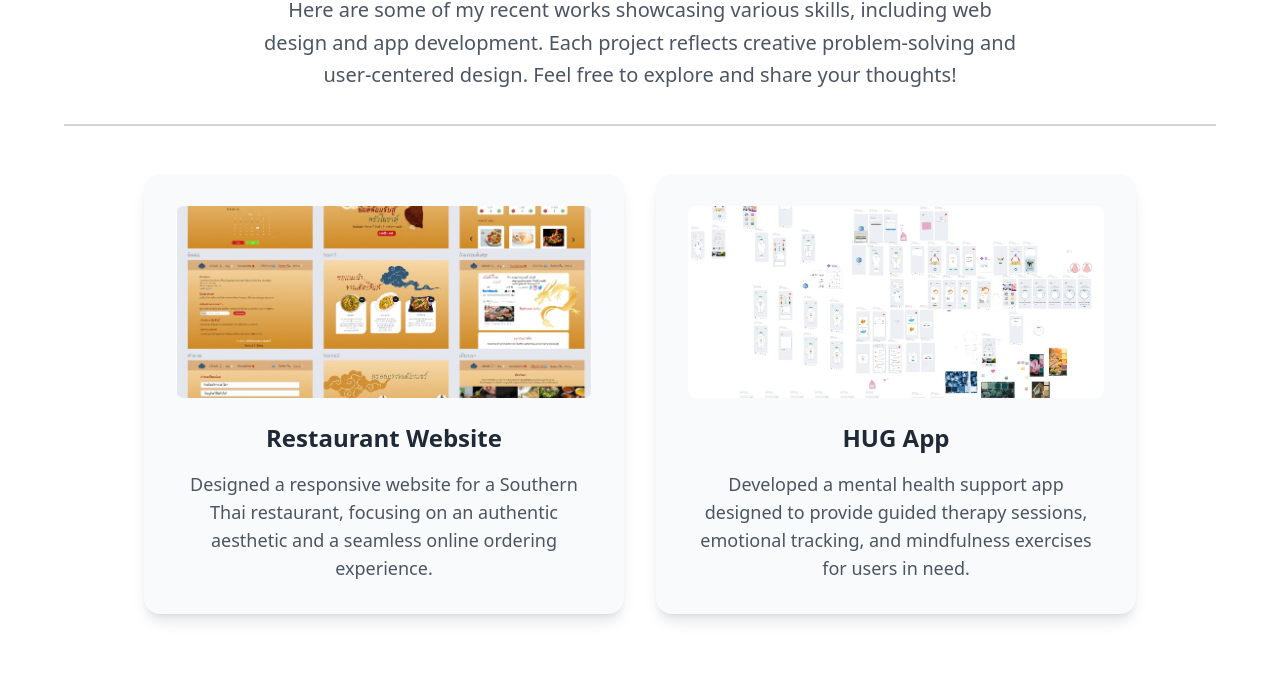
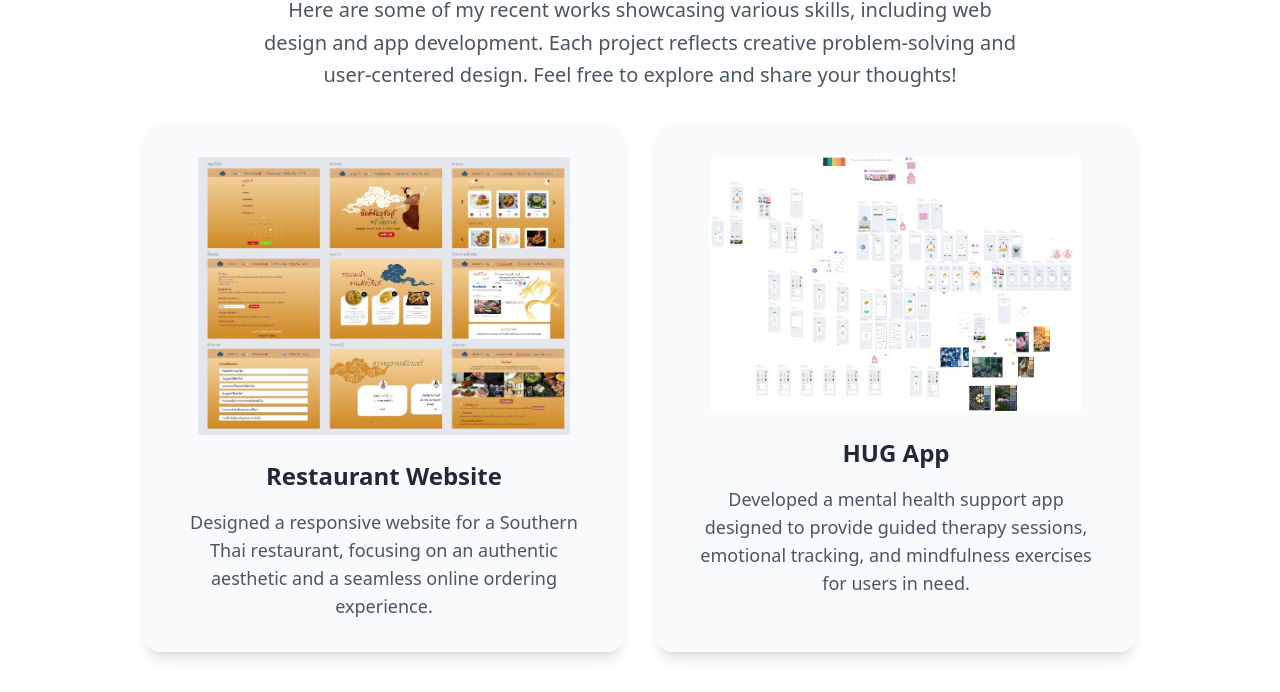
Before and after one commit to Supakan06/portfolio-team6, a website: page src/components/projects/index.html in a window 1280 px wide. Shown: the part 130-822 px from the top of the page. Before the commit the page ends 800 px from the top, so only its background shows below. Drawn offline with nearby package versions, Linux system fonts and the light colour scheme.

Commit message:
แก้ขนาดรูป

```diff
--- a/src/components/projects/index.html
+++ b/src/components/projects/index.html
@@ -14,33 +14,29 @@
     <p class="text-xl text-gray-600 mb-8 text-center leading-relaxed max-w-3xl">
       Here are some of my recent works showcasing various skills, including web design and app development. Each project reflects creative problem-solving and user-centered design. Feel free to explore and share your thoughts!
     </p>
-    <hr class="border-t-2 border-gray-300 w-[90%] mb-12" />
 
-    <!-- Projects Grid -->
     <div class="grid grid-cols-1 sm:grid-cols-2 gap-8 px-4 max-w-5xl">
-      <!-- Project 1 -->
+
       <div
         class="p-8 bg-gray-50 rounded-2xl shadow-lg hover:shadow-2xl transition-shadow text-center"
       >
         <img
           src="project1.jpg"
           alt="ภาพโปรเจค 1"
-          class="w-full h-auto max-h-48 rounded-lg mb-6 object-cover"
+          class="w-[90%] h-auto max-h-96 rounded-lg mb-6 object-cover mx-auto"
         />
         <p class="text-2xl font-bold mb-4">Restaurant Website</p>
         <p class="text-gray-600 text-lg">
           Designed a responsive website for a Southern Thai restaurant, focusing on an authentic aesthetic and a seamless online ordering experience.
         </p>
       </div>
-
-      <!-- Project 2 -->
       <div
         class="p-8 bg-gray-50 rounded-2xl shadow-lg hover:shadow-2xl transition-shadow text-center"
       >
         <img
           src="project2.jpg"
           alt="ภาพโปรเจค 2"
-          class="w-full h-auto max-h-48 rounded-lg mb-6 object-cover"
+          class="w-[90%] h-auto max-h-96 rounded-lg mb-6 object-cover mx-auto"
         />
         <p class="text-2xl font-bold mb-4">HUG App</p>
         <p class="text-gray-600 text-lg">
```
